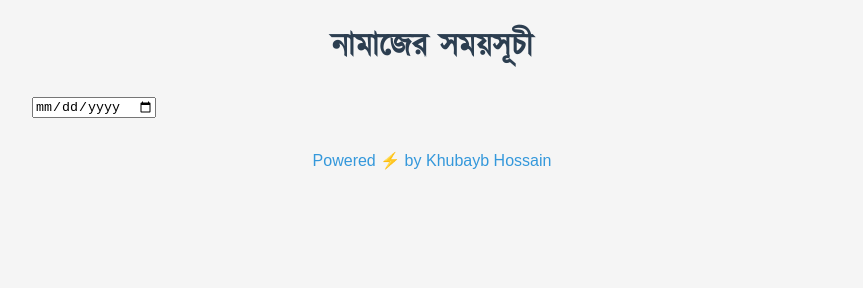
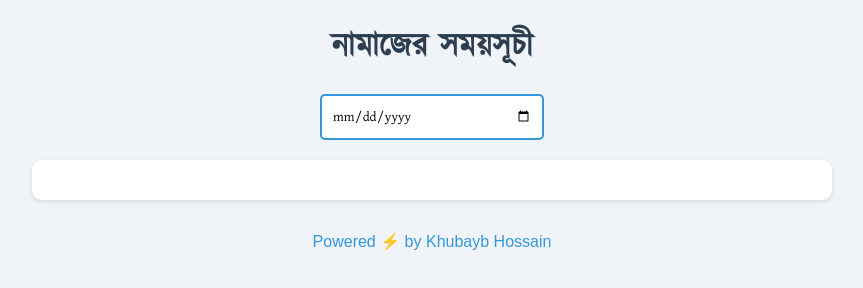
Before and after one commit to khubaybv2/pray-as-paradox, a website: page public/index.html in a window 1280 px wide. Shown: the whole page, without its empty margins (208-1071 px from the left). Drawn offline with nearby package versions, Linux system fonts and the light colour scheme; no server answers; files whose address does not match are found by name.

Commit message:
Update styles.css

```diff
--- a/public/styles.css
+++ b/public/styles.css
@@ -1,7 +1,7 @@
 body {
-  font-family: 'Kalpurush', 'Hind Siliguri', sans-serif;
+    font-family: 'Kalpurush', Arial, sans-serif;
     margin: 20px;
-  background: #f5f5f5;
+    background: #f0f4f8;
 }
 
 .container {
@@ -14,18 +14,34 @@ h1 {
     color: #2c3e50;
 }
 
-.calendar {
-  background: white;
-  padding: 15px;
-  margin: 10px 0;
-  border-radius: 8px;
-  box-shadow: 0 2px 4px rgba(0,0,0,0.1);
+.date-picker {
+    text-align: center;
+    margin: 20px 0;
 }
 
-#hijri-date {
-  font-family: 'Amiri', sans-serif;
-  font-size: 1.1em;
-  text-align: right;
+.custom-date-input {
+    padding: 10px;
+    border: 2px solid #3498db;
+    border-radius: 5px;
+    font-family: 'Kalpurush', sans-serif;
+    width: 200px;
+}
+
+.prayer-times-box {
+    background: white;
+    padding: 20px;
+    margin: 20px 0;
+    border-radius: 10px;
+    box-shadow: 0 2px 5px rgba(0,0,0,0.1);
+}
+
+.prayer-time {
+    display: flex;
+    justify-content: space-between;
+    padding: 10px;
+    margin: 5px 0;
+    background: #f8f9fa;
+    border-radius: 5px;
 }
 
 footer {
```
Lines whose indentation alone changed are shown as unchanged.
